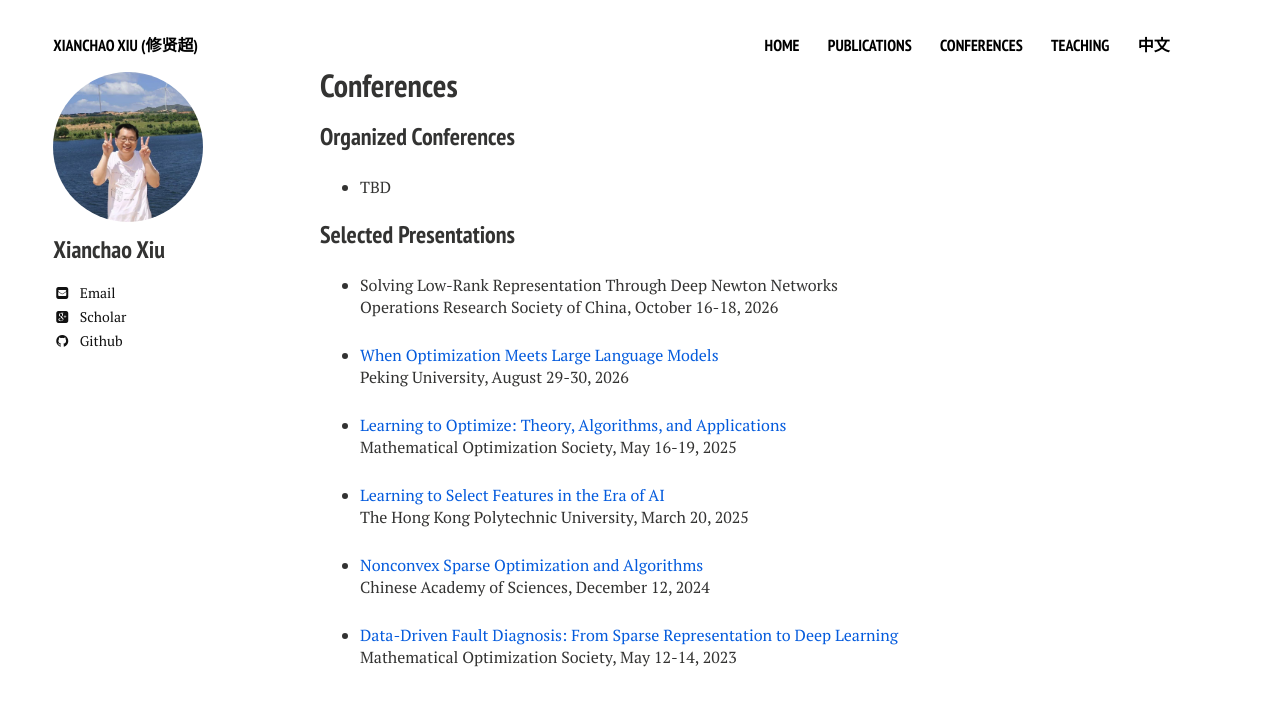
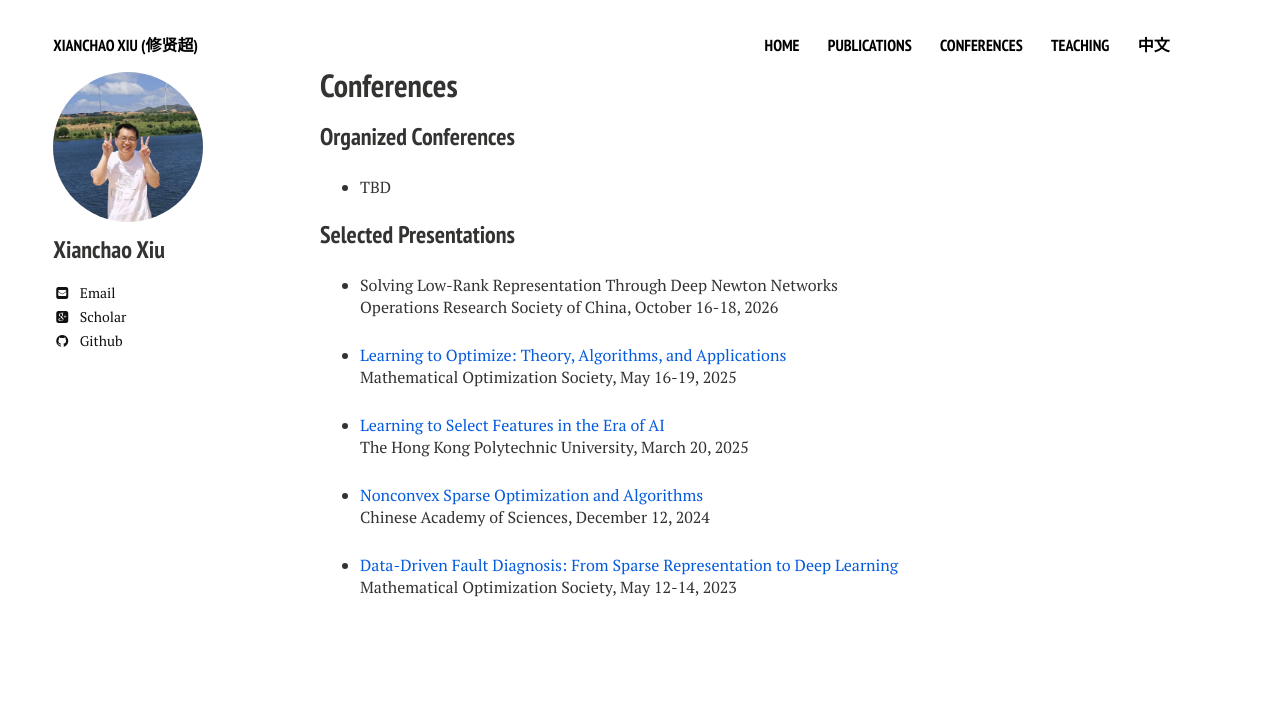
Before and after one commit to xianchaoxiu/xianchaoxiu.github.io, a Jekyll site: the page built from conferences/index.md, in a window 1280 px wide. Shown: the top 706 px of the page. Built offline with Jekyll 4.4.1, drawn with Linux system fonts in a browser that asks for light colours; nearby versions of some CDN libraries.

Commit message:
Update index.md

```diff
--- a/conferences/index.md
+++ b/conferences/index.md
@@ -17,9 +17,6 @@ share: false
 * Solving Low-Rank Representation Through Deep Newton Networks<br>
 Operations Research Society of China, October 16-18, 2026
 
-* <a href="../conferences/2026-PKU.pdf" class="textlink" target="_blank"> When Optimization Meets Large Language Models </a><br>
-Peking University, August 29-30, 2026
-
 * <a href="../conferences/2025-MOS.pdf" class="textlink" target="_blank"> Learning to Optimize: Theory, Algorithms, and Applications</a><br>
 Mathematical Optimization Society, May 16-19, 2025
 
```
